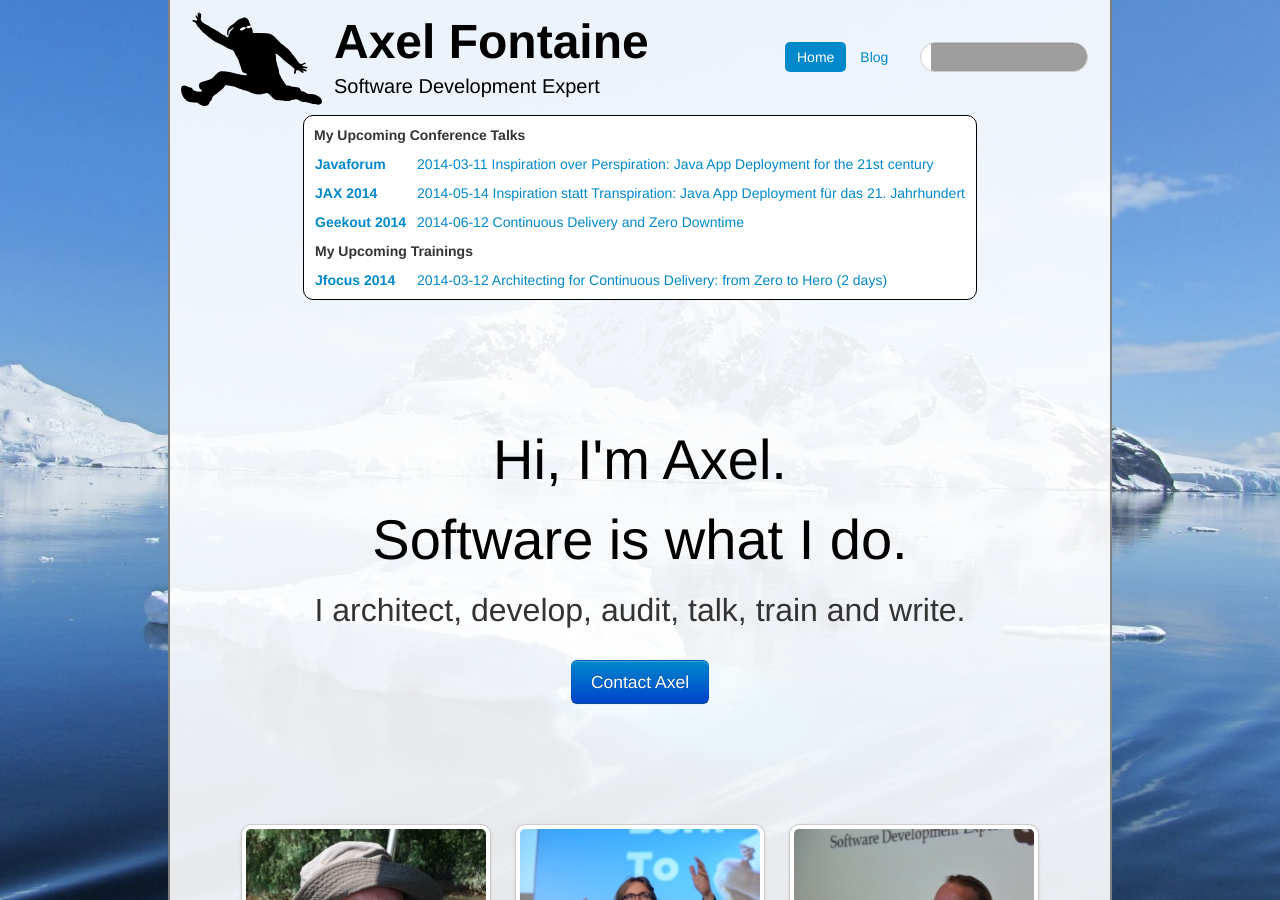
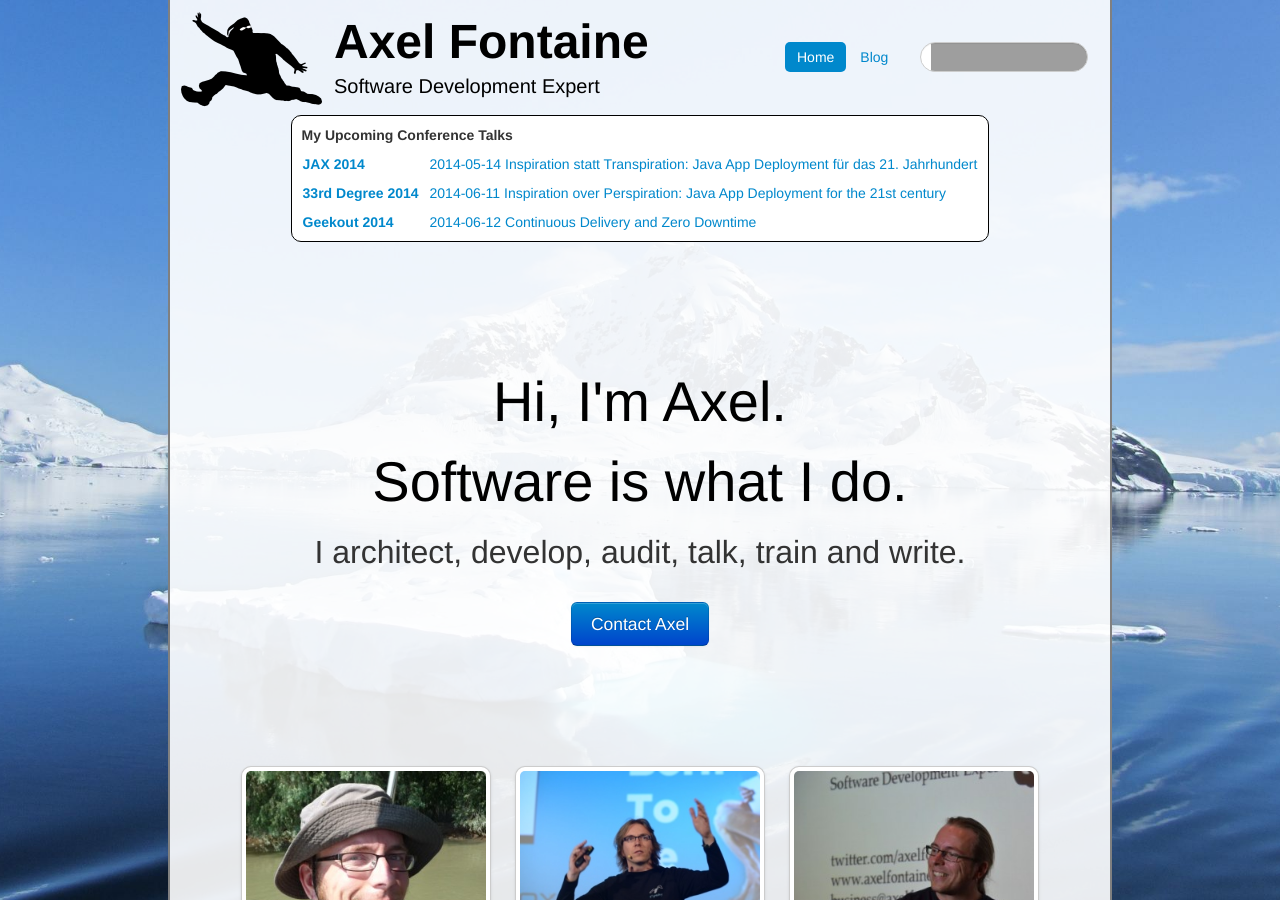
Before and after one commit to axelfontaine/axelfontaine.com, a Jekyll site: the page built from index.html, in a window 1280 px wide and 900 px high. Built offline with Jekyll 4.4.1, drawn with Linux system fonts in a browser that asks for light colours; comment, search, counter and statistics services are not loaded; some of the changed text lies outside the part shown; grey boxes are pictures that could not be loaded.

Commit message:
Updated talks and boxfuse link

```diff
--- a/assets/index.js
+++ b/assets/index.js
@@ -76,6 +76,11 @@ function initTalksMap() {
         ['Geekout 2014', 'Tallinn, Estonia', 59.4369608, 24.7535746,
             [
                 ['2014-06-12', 'Continuous Delivery and Zero Downtime', 'http://2014.geekout.ee/']
+            ]
+        ],
+        ['33rd Degree 2014', 'Krakow, Poland', 50.0646501, 19.9449799,
+            [
+                ['2014-06-11', 'Inspiration over Perspiration: Java App Deployment for the 21st century', 'http://2014.33degree.org/talk/show/69']
             ]
         ],
        ['JAX 2014', 'Mainz, Germany', 49.9928617, 8.2472526,
--- a/index.html
+++ b/index.html
@@ -9,12 +9,6 @@ pill: home
 
     <table>
         <tr>
-            <td><a href="http://www.jforum.se/jf/?meeting=118">Javaforum</a></td>
-            <td>
-                <a href="http://www.jforum.se/jf/?meeting=118">2014-03-11 Inspiration over Perspiration: Java App Deployment for the 21st century</a><br/>
-            </td>
-        </tr>
-        <tr>
             <td><a href="http://www.jax.de">JAX 2014</a></td>
             <td>
                 <a href="http://www.jax.de">2014-05-14 Inspiration statt Transpiration: Java App Deployment für das 21.
@@ -22,19 +16,15 @@ pill: home
             </td>
         </tr>
         <tr>
+            <td><a href="http://2014.33degree.org/talk/show/69">33rd Degree 2014</a></td>
+            <td>
+                <a href="http://2014.33degree.org/talk/show/69">2014-06-11 Inspiration over Perspiration: Java App Deployment for the 21st century</a><br/>
+            </td>
+        </tr>
+        <tr>
             <td><a href="http://2014.geekout.ee/">Geekout 2014</a></td>
             <td>
                 <a href="http://2014.geekout.ee/">2014-06-12 Continuous Delivery and Zero Downtime</a><br/>
-            </td>
-        </tr>
-        <tr>
-            <td colspan="2"><strong>My Upcoming Trainings</strong></td>
-        </tr>
-        <tr>
-            <td><a href="http://www.jfokus.se/jfokus/training.jsp">Jfocus 2014</a></td>
-            <td>
-                <a href="http://www.jfokus.se/jfokus/training.jsp">2014-03-12 Architecting for Continuous Delivery: from
-                    Zero to Hero (2 days)</a><br/>
             </td>
         </tr>
     </table>
```
Also changed, not shown: other parts of index.html (+2 -2 lines).
